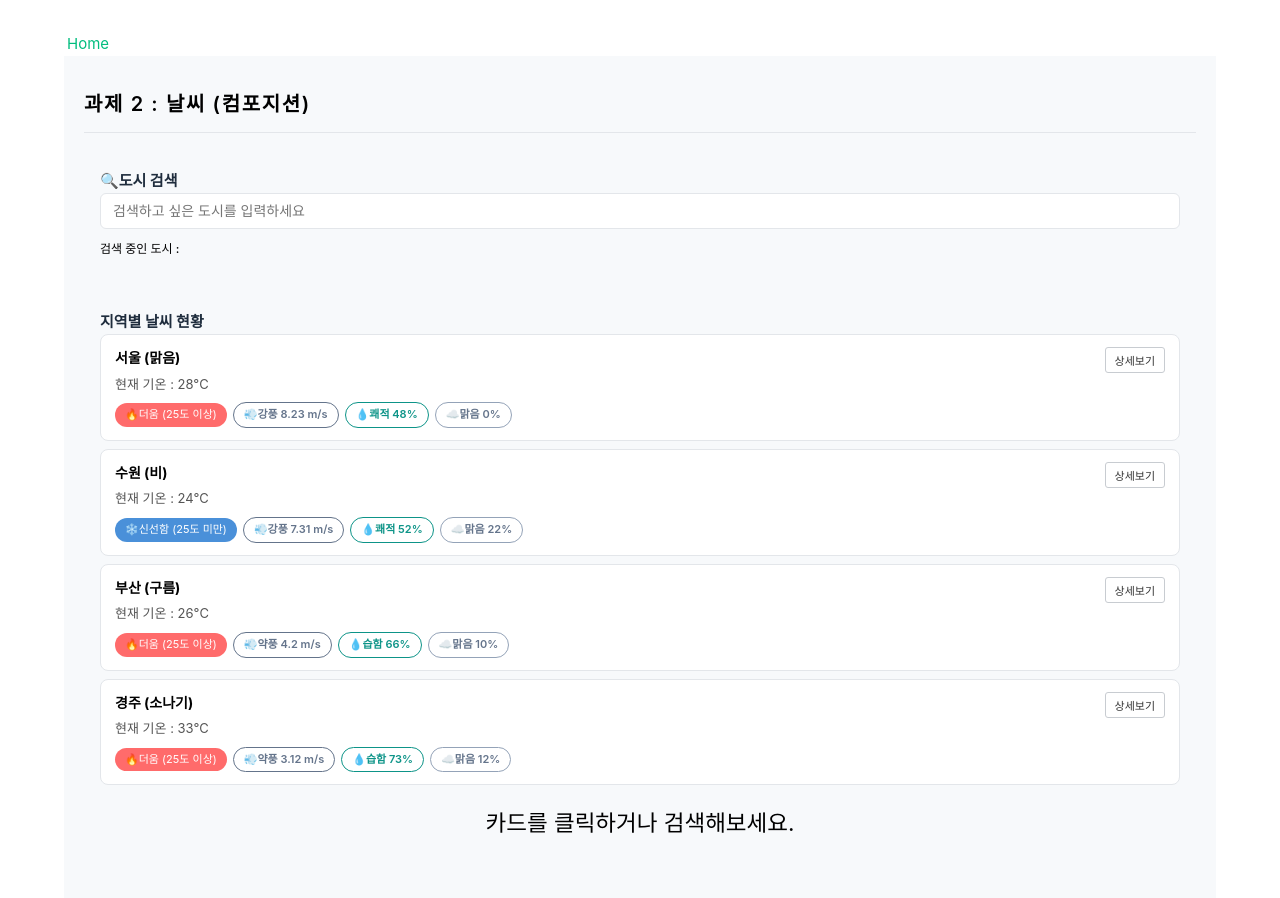
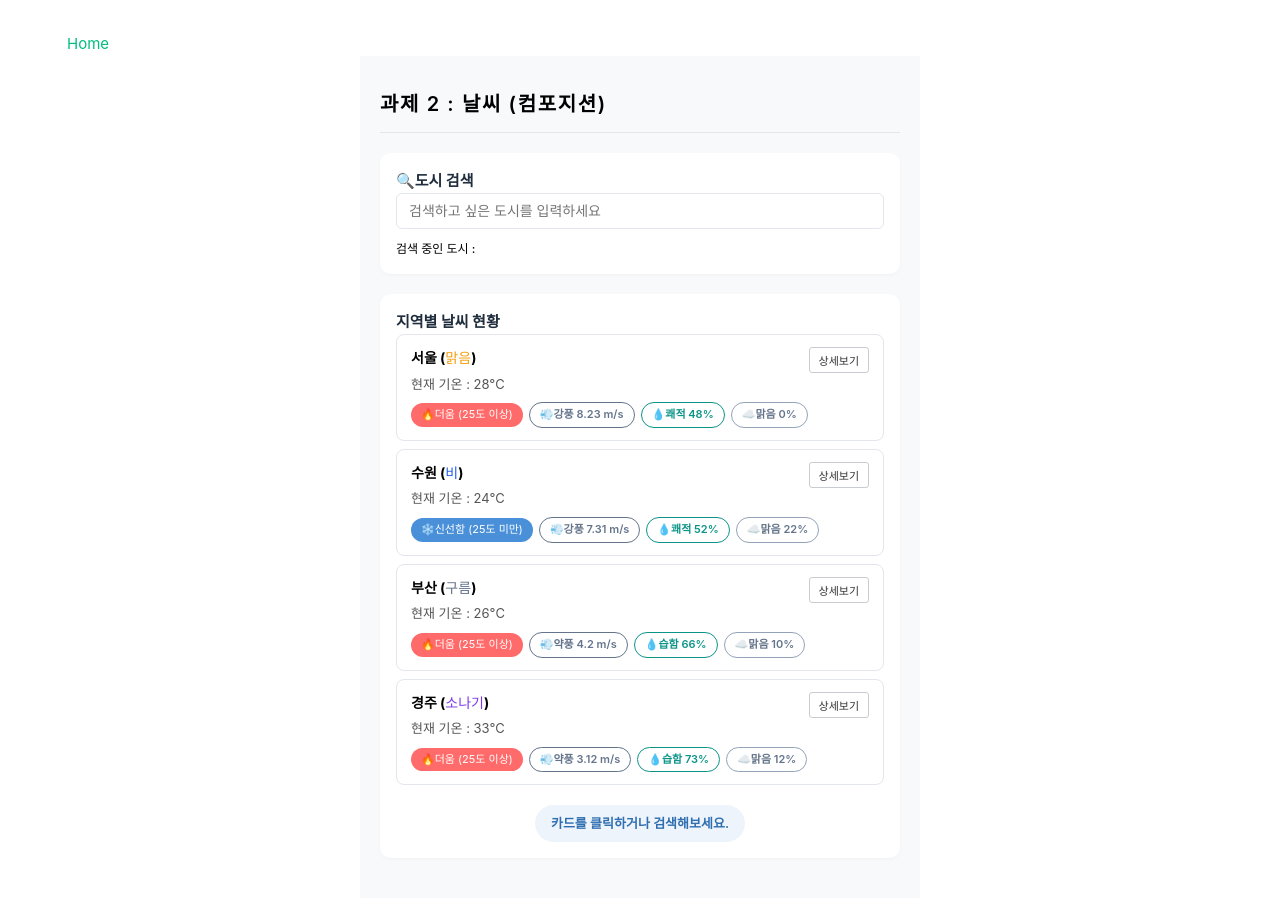
Before and after one commit to InwooLeeme/skala-vue, a Vue app: page / in a window 1280 px wide. Shown: the top 898 px of the page. Built offline with nearby package versions, Linux system fonts and the light colour scheme.

Commit message:
feat: 날씨 검색 기능 완성 및 카드/추천 검색어 UI 개선

```diff
--- a/src/views/HomeView.vue
+++ b/src/views/HomeView.vue
@@ -49,6 +49,15 @@ const showDetail = (cityName, status) => {
   window.alert(`${cityName}의 현재 날씨는 [${status}]상태입니다.`)
 }
 
+const statusClassMap = {
+  '맑음': 'status-clear',
+  '비': 'status-rain',
+  '구름': 'status-cloud',
+  '소나기': 'status-shower',
+};
+
+const getStatusClass = (status) => statusClassMap[status] ?? '';
+
 const filteredWeatherList = computed(() => {
   return weatherList.value.filter((city) => city.name.includes(searchQuery.value));
 });
@@ -77,19 +86,22 @@ const suggestions = computed(() => {
     <h1 class="task_title">과제 2 : 날씨 (컴포지션)</h1>
     <div class="input_container">
       <h1>🔍도시 검색</h1>
-      <input type="text" v-model="searchQuery" placeholder="검색하고 싶은 도시를 입력하세요" />
-      <ul v-if="suggestions.length" class="suggestion_list">
-        <li v-for="city in suggestions" :key="city.id" class="search_box">
-          {{ city.name }}
-        </li>
-      </ul>
+      <div class="search_box">
+        <input type="text" v-model="searchQuery" placeholder="검색하고 싶은 도시를 입력하세요" />
+        <button v-if="searchQuery" class="clear_btn" type="button" @click="searchQuery = ''">×</button>
+        <ul v-if="suggestions.length" class="suggestion_list">
+          <li v-for="city in suggestions" :key="city.id">
+            {{ city.name }}
+          </li>
+        </ul>
+      </div>
       <h3>검색 중인 도시 :{{ searchQuery }}</h3>
     </div>
     <div class="card_container">
       <h1>지역별 날씨 현황</h1>
       <ul v-if="filteredWeatherList.length" class="weather_list_container" >
-        <li v-for="obj in filteredWeatherList" :key="obj.id" class = "card" @click="selectedCityInfo = obj">
-          <h1>{{ obj.name }} ({{ obj.status }})</h1>
+        <li v-for="obj in filteredWeatherList" :key="obj.id" class="card" :class="{ selected: selectedCityInfo?.id === obj.id }" @click="selectedCityInfo = obj">
+          <h1>{{ obj.name }} (<span :class="getStatusClass(obj.status)">{{ obj.status }}</span>)</h1>
           <button class="detail_btn" @click.stop="showDetail(obj.name, obj.status)" >상세보기</button>
           <div class="temp">현재 기온 : {{ obj.temp }}°C</div>
           <span v-if="obj.temp >= 25" class="badge hot">🔥더움 (25도 이상)</span>
@@ -118,10 +130,13 @@ const suggestions = computed(() => {
   align-items: center;
   gap: 20px;
   width: 100%;
+  max-width: 560px;
+  margin: 0 auto;
   padding: 32px 20px 48px;
   box-sizing: border-box;
   background-color: #f7f9fb;
   color: #000;
+  font-family: -apple-system, BlinkMacSystemFont, "Apple SD Gothic Neo", "Malgun Gothic", sans-serif;
 }
 
 .practice-section > h1{
@@ -144,7 +159,9 @@ const suggestions = computed(() => {
   width: 100%;
   padding: 16px;
   box-sizing: border-box;
+  background-color: #ffffff;
   border-radius: 10px;
+  box-shadow: 0 1px 3px rgba(0, 0, 0, 0.04);
 }
 
 .input_container > h1,
@@ -157,7 +174,7 @@ const suggestions = computed(() => {
 
 .input_container input{
   width: 100%;
-  padding: 9px 12px;
+  padding: 9px 32px 9px 12px;
   box-sizing: border-box;
   border: 1px solid #e3e6ea;
   border-radius: 6px;
@@ -201,6 +218,19 @@ const suggestions = computed(() => {
   background-color: #ffffff;
   border: 1px solid #e3e6ea;
   border-radius: 8px;
+  cursor: pointer;
+  transition: transform 0.15s, box-shadow 0.15s, border-color 0.15s;
+}
+
+.card:hover{
+  transform: translateY(-2px);
+  border-color: #c8d6e5;
+  box-shadow: 0 8px 20px rgba(15, 23, 42, 0.1);
+}
+
+.card.selected{
+  border-color: #4a90d9;
+  background-color: #f5f9ff;
 }
 
 .card h1{
@@ -288,36 +318,40 @@ const suggestions = computed(() => {
 
 .suggestion_list{
   position: absolute;
-  top: calc(100% + 4px);
+  top: calc(100% + 6px);
   left: 0;
   right: 0;
   z-index: 10;
   margin: 0;
-  padding: 6px 0;
+  padding: 6px;
   list-style: none;
   background-color: #ffffff;
   border: 1px solid #e3e6ea;
-  border-radius: 8px;
-  box-shadow: 0 4px 12px rgba(0, 0, 0, 0.08);
+  border-radius: 10px;
+  box-shadow: 0 8px 24px rgba(15, 23, 42, 0.12);
   max-height: 220px;
   overflow-y: auto;
 }
 
 .suggestion_list li{
-  padding: 8px 12px;
+  padding: 10px 12px;
+  border-radius: 6px;
   font-size: 13px;
+  font-weight: 500;
   color: #1f2d3d;
   cursor: pointer;
-  transition: background-color 0.15s;
+  transition: background-color 0.15s, color 0.15s, transform 0.15s;
 }
 
 .suggestion_list li:hover,
 .suggestion_list li.active{
-  background-color: #f4f6f8;
+  background-color: #eef4fc;
+  color: #2f6fb0;
+  transform: translateX(4px);
 }
 
 .suggestion_list li + li{
-  border-top: 1px solid #f0f2f4;
+  margin-top: 2px;
 }
 
 .no_result{
@@ -327,4 +361,44 @@ const suggestions = computed(() => {
   color: #94a3b8;
 }
 
+.status_bar{
+  display: inline-block;
+  margin: 0;
+  padding: 8px 16px;
+  background-color: #eef4fc;
+  color: #2f6fb0;
+  border-radius: 999px;
+  font-size: 13px;
+  font-weight: 600;
+}
+
+.status-clear{ color: #f59e0b; }
+.status-rain{ color: #2563eb; }
+.status-cloud{ color: #64748b; }
+.status-shower{ color: #7c3aed; }
+
+.clear_btn{
+  position: absolute;
+  top: 50%;
+  right: 10px;
+  transform: translateY(-50%);
+  width: 20px;
+  height: 20px;
+  border: none;
+  border-radius: 50%;
+  background-color: #e3e6ea;
+  color: #666;
+  font-size: 13px;
+  line-height: 1;
+  cursor: pointer;
+  display: flex;
+  align-items: center;
+  justify-content: center;
+  padding: 0;
+}
+
+.clear_btn:hover{
+  background-color: #c8ccd1;
+}
+
 </style>
```
